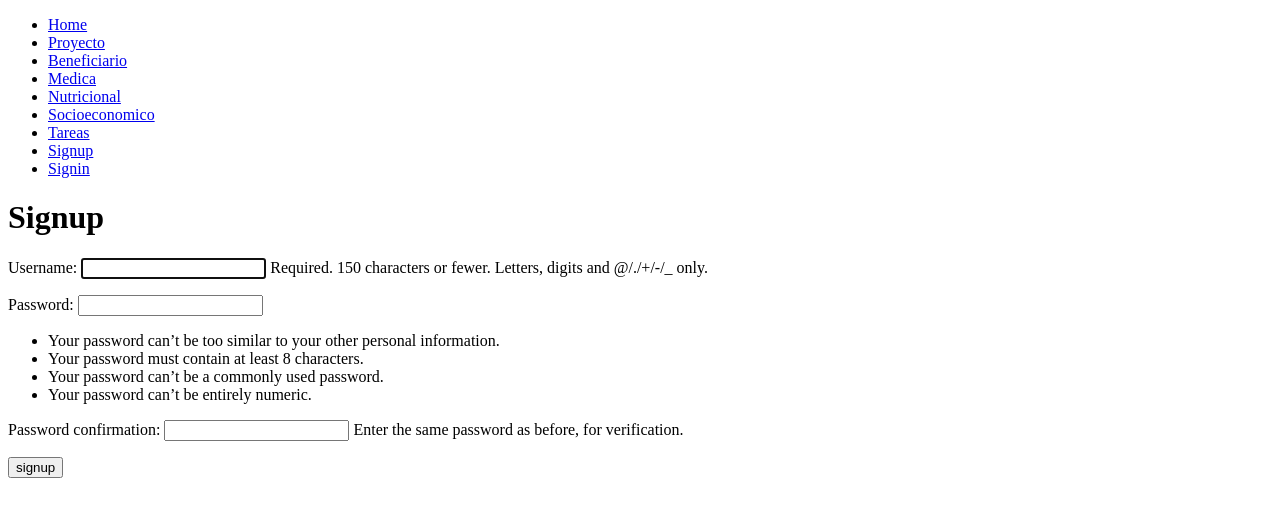
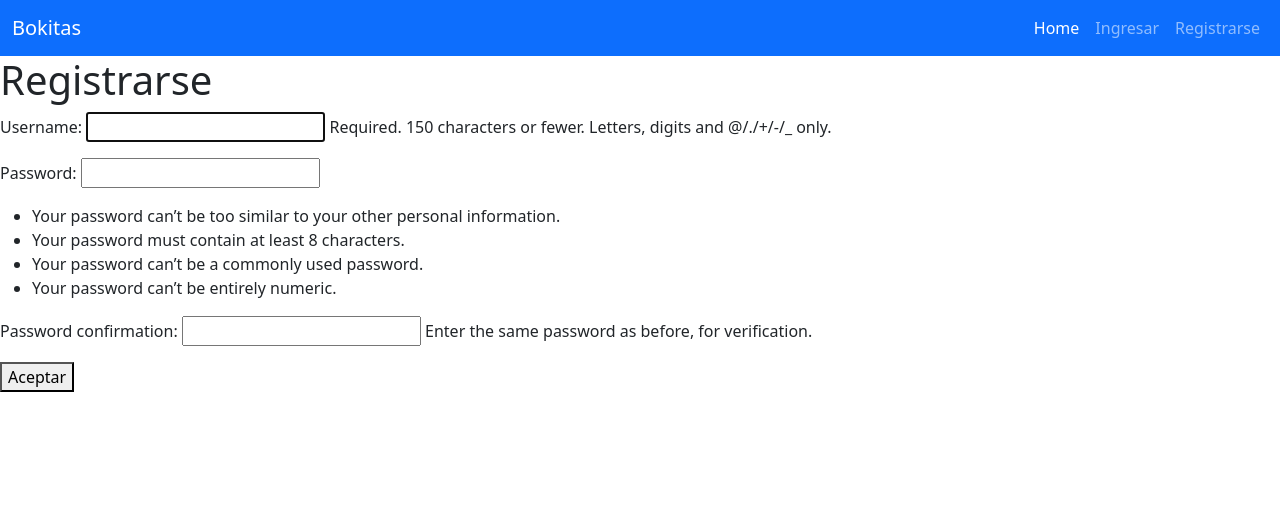
Before and after one commit to aerocaracas/Proyecto-Bokitas, a Django app: page /signup/ in a window 1280 px wide. Shown: the top 517 px of the page. Run offline with Django 5.2, Linux system fonts and the light colour scheme.

Commit message:
update 05-02-24
- modulo tarea completada
- personalizada la interfaz

```diff
--- a/Sistema_Bokitas/settings.py
+++ b/Sistema_Bokitas/settings.py
@@ -118,6 +118,8 @@ USE_TZ = True
 
 STATIC_URL = 'static/'
 
+LOGIN_URL = '/signin'
+
 # Default primary key field type
 # https://docs.djangoproject.com/en/5.0/ref/settings/#default-auto-field
 
--- a/Sistema_Bokitas/urls.py
+++ b/Sistema_Bokitas/urls.py
@@ -30,5 +30,9 @@ urlpatterns = [
     path('nutricional/', views.nutricional, name='nutricional'),
     path('socioeconomico/', views.socioeconomico, name='socioeconomico'),
     path('tareas/', views.tareas, name='tareas'),
+    path('tareas/completada', views.tarea_completada, name='tarea_completada'),
     path('tareas/crear/', views.tarea_crear, name='tarea_crear'),
+    path('tareas/<int:tarea_id>/', views.tarea_detalle, name='tarea_detalle'),
+    path('tareas/<int:tarea_id>/completar', views.tarea_complatar, name='tarea_completar'),
+    path('tareas/<int:tarea_id>/eliminar', views.tarea_eliminar, name='tarea_eliminar'),
 ]
--- a/bokitas/forms.py
+++ b/bokitas/forms.py
@@ -1,7 +1,7 @@
 from django.forms import ModelForm
 from .models import Tareas
 
-class tareaCrearForm(ModelForm):
+class TareaForm(ModelForm):
     class Meta:
         model = Tareas
         fields = ['titulo', 'descripcion','importante']
--- a/bokitas/templates/base.html
+++ b/bokitas/templates/base.html
@@ -4,48 +4,59 @@
     <meta charset="UTF-8">
     <meta name="viewport" content="width=device-width, initial-scale=1.0">
     <title>Sistema Bokitas</title>
+    <link rel="stylesheet" href="https://cdn.jsdelivr.net/npm/bootstrap@5.3.2/dist/css/bootstrap.min.css">
 </head>
 <body>
-
-    <nav>
-        <ul>
-            <li>
-                <a href="/">Home</a>
+    <nav class="navbar navbar-expand-lg bg-primary navbar-dark">
+        <div class="container-fluid">
+          <a class="navbar-brand" href="#">Bokitas</a>
+          <button class="navbar-toggler" type="button" data-bs-toggle="collapse" data-bs-target="#navbarNavDropdown" aria-controls="navbarNavDropdown" aria-expanded="false" aria-label="Toggle navigation">
+            <span class="navbar-toggler-icon"></span>
+          </button>
+          <div class="collapse navbar-collapse" id="navbarNavDropdown">
+            <ul class="navbar-nav ms-auto">
+              <li class="nav-item">
+                <a class="nav-link active" aria-current="page" href="/">Home</a>
               </li>
-            <li>
-                <a href="/proyecto">Proyecto</a>
+              {% if user.is_authenticated %}
+                <li class="nav-item">
+                  <a class="nav-link" href="/beneficiario">Beneficiario</a>
                 </li>
-            <li>
-                <a href="/beneficiario">Beneficiario</a>
+                <li class="nav-item">
+                  <a class="nav-link" href="/medica">Medica</a>
                 </li>
-            <li>
-                <a href="/medica">Medica</a>
+                <li class="nav-item">
+                  <a class="nav-link" href="/nutricional">Nutricional</a>
                 </li>
-            <li>
-                <a href="/nutricional">Nutricional</a>
+                <li class="nav-item">
+                  <a class="nav-link" href="/socioeconomico">Socioeconomico</a>
                 </li>
-            <li>
-                <a href="/socioeconomico">Socioeconomico</a>
+                <li class="nav-item dropdown">
+                  <a class="nav-link dropdown-toggle" href="#" role="button" data-bs-toggle="dropdown" aria-expanded="false">
+                    Tareas
+                  </a>
+                  <ul class="dropdown-menu">
+                    <li><a class="dropdown-item" href="{% url 'tarea_crear' %}">Crear Tarea</a></li>
+                    <li><a class="dropdown-item" href="{% url 'tareas' %}">Tareas Pendientes</a></li>
+                    <li><a class="dropdown-item" href="{% url 'tarea_completada' %}">Tareas Completadas</a></li>
+                  </ul>
                 </li>
-            <li>
-                <a href="/tareas">Tareas</a>
-            </li>
-
-            {% if user.is_authenticated %}
-                <li>
-                    <a href="/logout">Logout</a>
+                <li class="nav-item">
+                  <a class="nav-link" href="{% url 'logout' %}">Salir</a>
                 </li>
               {% else %}
-                <li>
-                    <a href="/signup">Signup</a>
+                <li class="nav-item">
+                  <a class="nav-link" href="{% url 'signin' %}">Ingresar</a>
                 </li>
-                <li>
-                    <a href="/signin">Signin</a>
+                <li class="nav-item">
+                  <a class="nav-link" href="{% url 'signup' %}">Registrarse</a>
                 </li>
               {% endif%}
             </ul>
+          </div>
+        </div>
+      </nav>
 
-    </nav>
     {% block content %}
 
     {% endblock %}
--- a/bokitas/templates/signin.html
+++ b/bokitas/templates/signin.html
@@ -2,7 +2,7 @@
 
 {% block content %}
 
-    <h1>Signin</h1>
+    <h1>Ingresar</h1>
 
     {{error}}
 
@@ -13,7 +13,7 @@
 
         <button>
 
-            signin
+            Ingresar
 
         </button>
 
--- a/bokitas/templates/signup.html
+++ b/bokitas/templates/signup.html
@@ -2,7 +2,7 @@
 
 {% block content %}
 
-    <h1>Signup</h1>
+    <h1>Registrarse</h1>
 
     {{error}}
 
@@ -14,7 +14,7 @@
 
         <button>
 
-            signup
+            Aceptar
 
         </button>
 
--- a/bokitas/templates/tarea_crear.html
+++ b/bokitas/templates/tarea_crear.html
@@ -4,7 +4,10 @@
 
     <h1>Crear Tareas</h1>
 
-    <form action="/tareas/crear" method="POST">
+    {{error}}
+
+    <form action="/tareas/crear/" method="POST">
+        {% csrf_token %}
 
         {{form.as_p}}
 
--- a/bokitas/views.py
+++ b/bokitas/views.py
@@ -1,9 +1,12 @@
-from django.shortcuts import render, redirect
+from django.shortcuts import render, redirect, get_object_or_404
 from django.contrib.auth.forms import UserCreationForm, AuthenticationForm
 from django.contrib.auth.models import User
 from django.contrib.auth import login, logout, authenticate
 from django.db import IntegrityError
-from .forms import tareaCrearForm
+from .forms import TareaForm
+from .models import Tareas
+from django.utils import timezone
+from django.contrib.auth.decorators import login_required
 
 
 # Create your views here.
@@ -33,6 +36,7 @@ def signup(request):
             "error": 'Password no Coincide'
         })
 
+@login_required
 def signout(request):
     logout(request)
     return redirect('home')
@@ -53,25 +57,92 @@ def signin(request):
             login(request, user)
             return redirect('home')
 
+@login_required
 def proyecto(request):
     return render(request, 'proyecto.html')
 
+@login_required
 def beneficiario(request):
     return render(request, 'beneficiario.html')
 
+@login_required
 def medica(request):
     return render(request, 'medica.html')
 
+@login_required
 def nutricional(request):
     return render(request, 'nutricional.html')
 
+@login_required
 def socioeconomico(request):
     return render(request, 'socioeconomico.html')
 
+@login_required
 def tareas(request):
-    return render(request, 'tareas.html')
+    tareas = Tareas.objects.filter(user=request.user, completado__isnull=True)
+    return render(request, 'tareas.html', {
+        'tareas': tareas
+    })
 
+@login_required
 def tarea_crear(request):
-    return render(request, 'tarea_crear.html', {
-        'form': tareaCrearForm
+    if request.method == 'GET':
+        return render(request, 'tarea_crear.html', {
+            'form': TareaForm
+        })
+    else:
+        try:
+            form = TareaForm(request.POST)
+            new_tarea = form.save(commit=False)
+            new_tarea.user = request.user
+            new_tarea.save()
+            return redirect('tareas')
+        except ValueError:
+            return render(request, 'tarea_crear.html', {
+            'form': TareaForm,
+            'error': 'Datos incorectos, Favor verificar la información'
+            })
+
+@login_required
+def tarea_detalle(request, tarea_id):
+    if request.method == 'GET':
+        tarea = get_object_or_404(Tareas, pk=tarea_id, user=request.user)
+        form = TareaForm(instance=tarea)
+        return render(request, 'tarea_detalle.html',{
+            'tarea':tarea,
+            'form': form
+        })
+    else:
+        try:
+            tarea = get_object_or_404(Tareas, pk=tarea_id, user=request.user)
+            form = TareaForm(request.POST, instance=tarea)
+            form.save()
+            return redirect('tareas')
+        except ValueError:
+            return render(request, 'tarea_detalle.html',{
+            'tarea':tarea,
+            'form': form,
+            'error': "Error al actualizar la Tarea"
+        })
+
+@login_required
+def tarea_completada(request):
+    tareas = Tareas.objects.filter(user=request.user, completado__isnull=False).order_by('-completado')
+    return render(request, 'tarea_completada.html', {
+        'tareas': tareas
     })
+
+@login_required
+def tarea_complatar(request, tarea_id):
+    tarea = get_object_or_404(Tareas, pk=tarea_id, user=request.user)
+    if request.method == 'POST':
+        tarea.completado = timezone.now()
+        tarea.save()
+        return redirect('tareas')
+
+@login_required
+def tarea_eliminar(request, tarea_id):
+    tarea = get_object_or_404(Tareas, pk=tarea_id, user=request.user)
+    if request.method == 'POST':
+        tarea.delete()
+        return redirect('tareas')
```
Also changed, not shown: bokitas/templates/tarea_completada.html (added, +25 -0 lines), bokitas/templates/tarea_detalle.html (added, +39 -0 lines), bokitas/templates/tareas.html (+20 -1 lines). Lines whose indentation alone changed are shown as unchanged.
